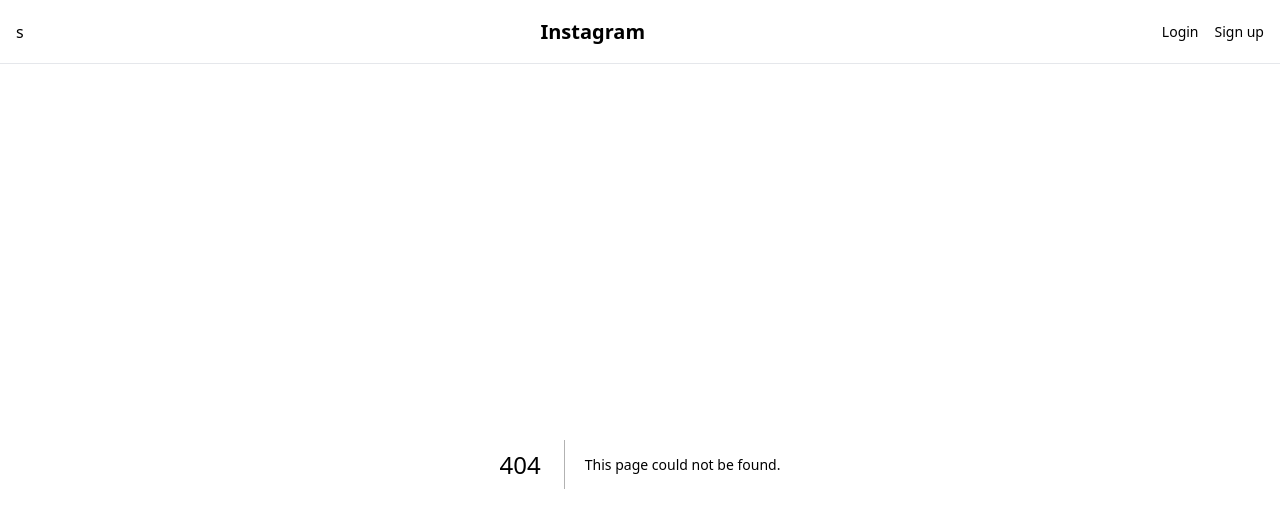
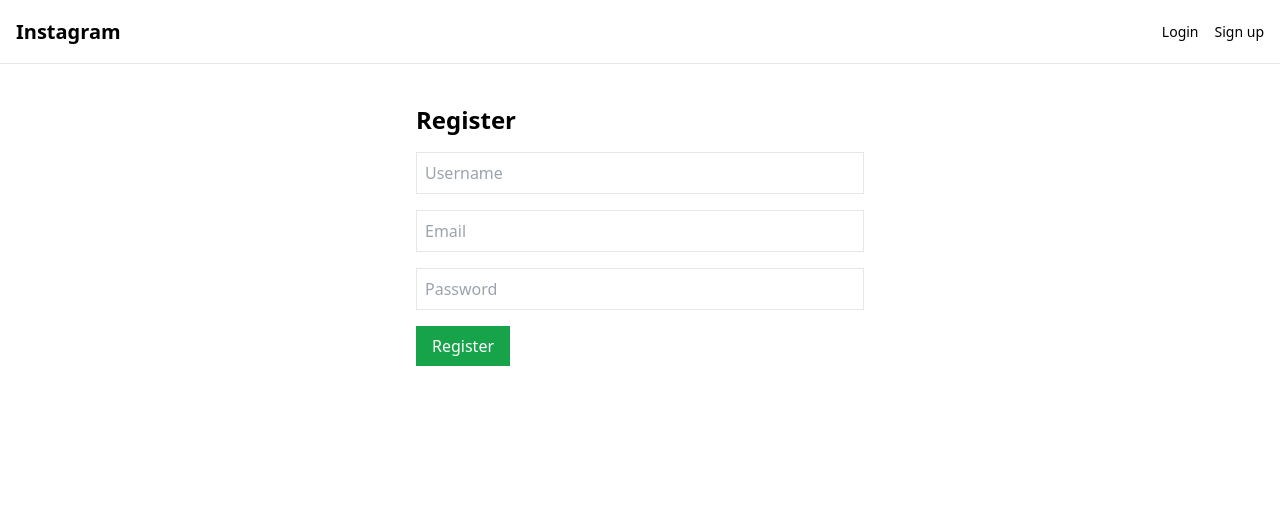
Before and after one commit to sharonodima/instagram-clone, a Next.js app: page /register in a window 1280 px wide. Before the commit this address had no page. Shown: the top 528 px of the page. Built offline with nearby package versions, Linux system fonts and the light colour scheme.

Commit message:
Updated frontend and build

```diff
--- /dev/null
+++ b/src/app/register/page.tsx
@@ -0,0 +1,74 @@
+"use client";
+
+import { useState } from "react";
+import { useRouter } from "next/navigation";
+
+export default function RegisterPage() {
+  const router = useRouter();
+  const [username, setUsername] = useState("");
+  const [email, setEmail] = useState("");
+  const [password, setPassword] = useState("");
+  const [error, setError] = useState("");
+
+  const handleRegister = async (e: React.FormEvent) => {
+    e.preventDefault();
+    setError("");
+
+    try {
+      const res = await fetch("http://localhost:5000/api/auth/register", {
+        method: "POST",
+        headers: { "Content-Type": "application/json" },
+        body: JSON.stringify({ username, email, password }),
+      });
+
+      const data = await res.json();
+
+      if (!res.ok) {
+        setError(data.message || "Registration failed");
+        return;
+      }
+
+      alert("✅ Registration successful! You can now log in.");
+      router.push("/login"); // redirect to login page
+    } catch (err) {
+      console.error("Registration error:", err);
+      setError("Something went wrong");
+    }
+  };
+
+  return (
+    <div className="max-w-md mx-auto mt-10">
+      <h1 className="text-2xl font-bold mb-4">Register</h1>
+      {error && <p className="text-red-500 mb-2">{error}</p>}
+      <form onSubmit={handleRegister} className="space-y-4">
+        <input
+          type="text"
+          placeholder="Username"
+          className="border w-full p-2"
+          value={username}
+          onChange={(e) => setUsername(e.target.value)}
+          required
+        />
+        <input
+          type="email"
+          placeholder="Email"
+          className="border w-full p-2"
+          value={email}
+          onChange={(e) => setEmail(e.target.value)}
+          required
+        />
+        <input
+          type="password"
+          placeholder="Password"
+          className="border w-full p-2"
+          value={password}
+          onChange={(e) => setPassword(e.target.value)}
+          required
+        />
+        <button type="submit" className="bg-green-600 text-white px-4 py-2">
+          Register
+        </button>
+      </form>
+    </div>
+  );
+}
--- a/src/components/NavBar.tsx
+++ b/src/components/NavBar.tsx
@@ -2,15 +2,16 @@
 
 import Link from 'next/link';
 
+
 export default function NavBar() {
   return (
-    <nav className="w-full h-16 border-b border-gray-200 flex items-center px-4 justify-between">s
+    <nav className="w-full h-16 border-b border-gray-200 flex items-center px-4 justify-between">
       <div className="text-xl font-bold">Instagram</div>
       <div className="flex gap-4">
         <Link href="/login" className="text-sm hover:underline">
           Login
         </Link>
-        <Link href="/signup" className="text-sm hover:underline">
+        <Link href="/register" className="text-sm hover:underline">
           Sign up
         </Link>
       </div>
```
Also changed, not shown: 2 other files (tests, documents, lock files or other folders).
